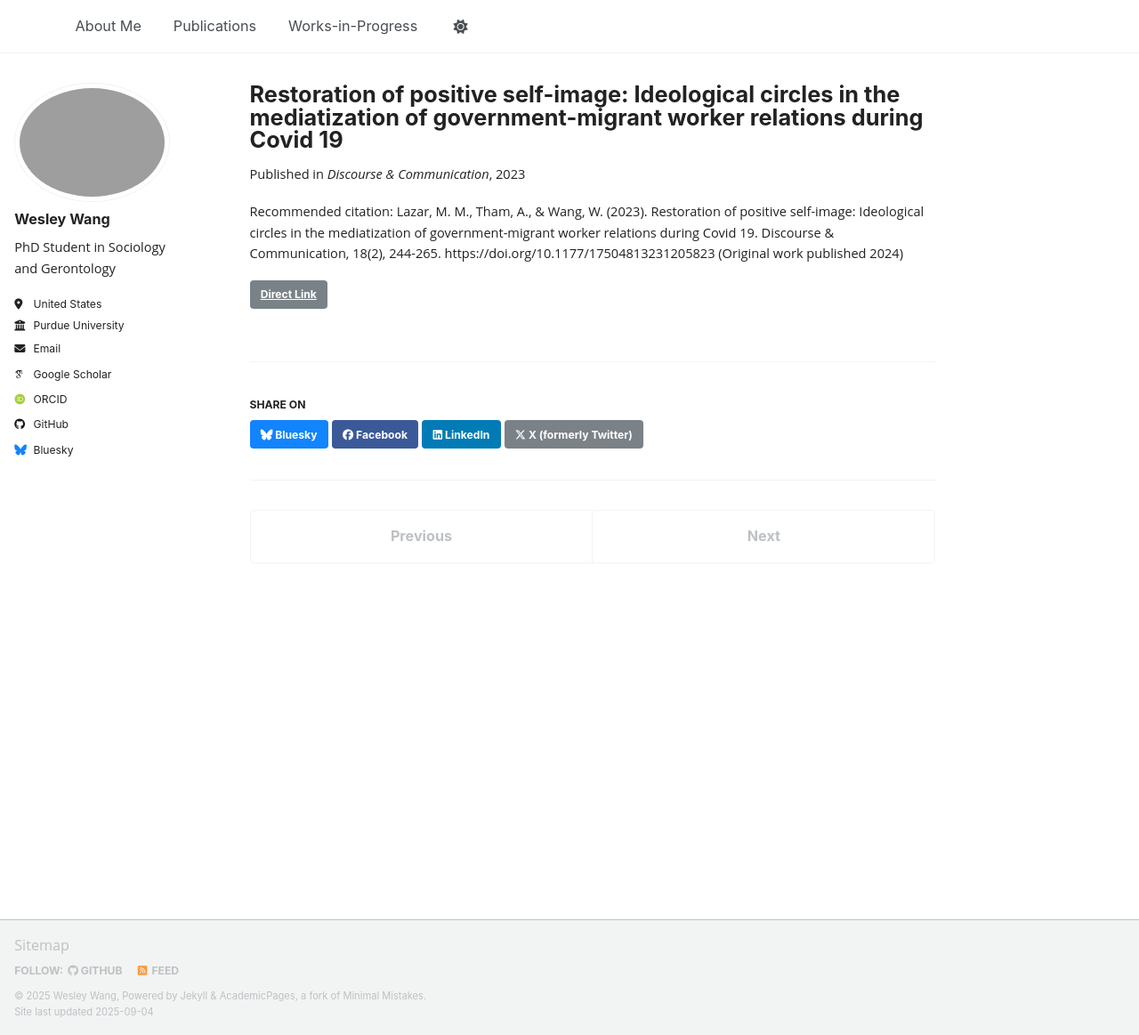
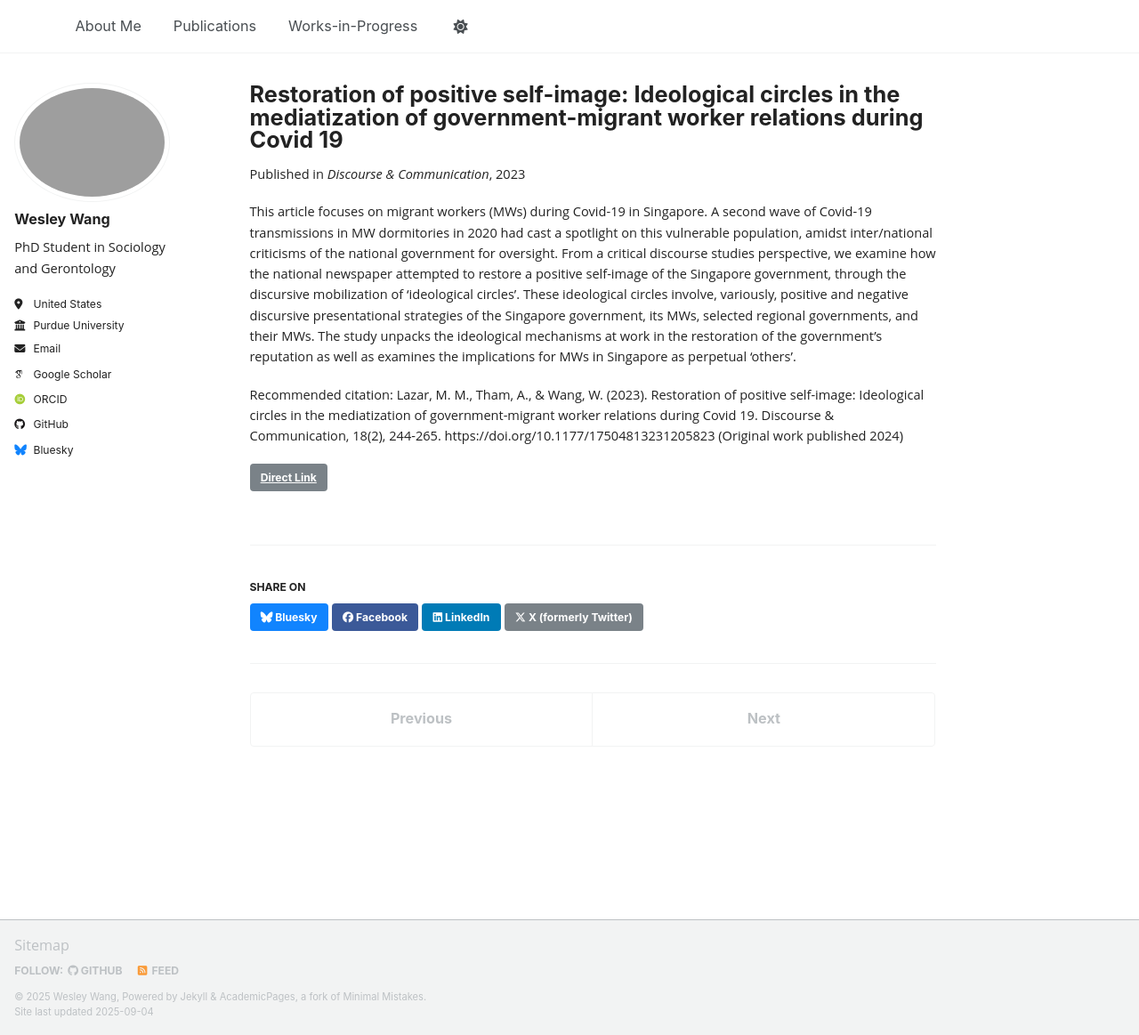
Before and after one commit to wesleywj/wesleywj.github.io, a Jekyll site: the page built from _publications/migrant_2023.md, in a window 1280 px wide and 1163 px high. Shown: the whole window at 89% size. Built offline with Jekyll 4.4.1, drawn with Linux system fonts in a browser that asks for light colours; some web fonts are replaced; a script that is not in the unit is left out.

Commit message:
Editted article 2

```diff
--- a/_publications/migrant_2023.md
+++ b/_publications/migrant_2023.md
@@ -11,3 +11,6 @@ venue: 'Discourse & Communication'
 #paperurl: 'http://academicpages.github.io/files/paper2.pdf'
 citation: 'Lazar, M. M., Tham, A., & Wang, W. (2023). Restoration of positive self-image: Ideological circles in the mediatization of government-migrant worker relations during Covid 19. Discourse & Communication, 18(2), 244-265. https://doi.org/10.1177/17504813231205823 (Original work published 2024)'
 ---
+
+
+This article focuses on migrant workers (MWs) during Covid-19 in Singapore. A second wave of Covid-19 transmissions in MW dormitories in 2020 had cast a spotlight on this vulnerable population, amidst inter/national criticisms of the national government for oversight. From a critical discourse studies perspective, we examine how the national newspaper attempted to restore a positive self-image of the Singapore government, through the discursive mobilization of ‘ideological circles’. These ideological circles involve, variously, positive and negative discursive presentational strategies of the Singapore government, its MWs, selected regional governments, and their MWs. The study unpacks the ideological mechanisms at work in the restoration of the government’s reputation as well as examines the implications for MWs in Singapore as perpetual ‘others’.
```
